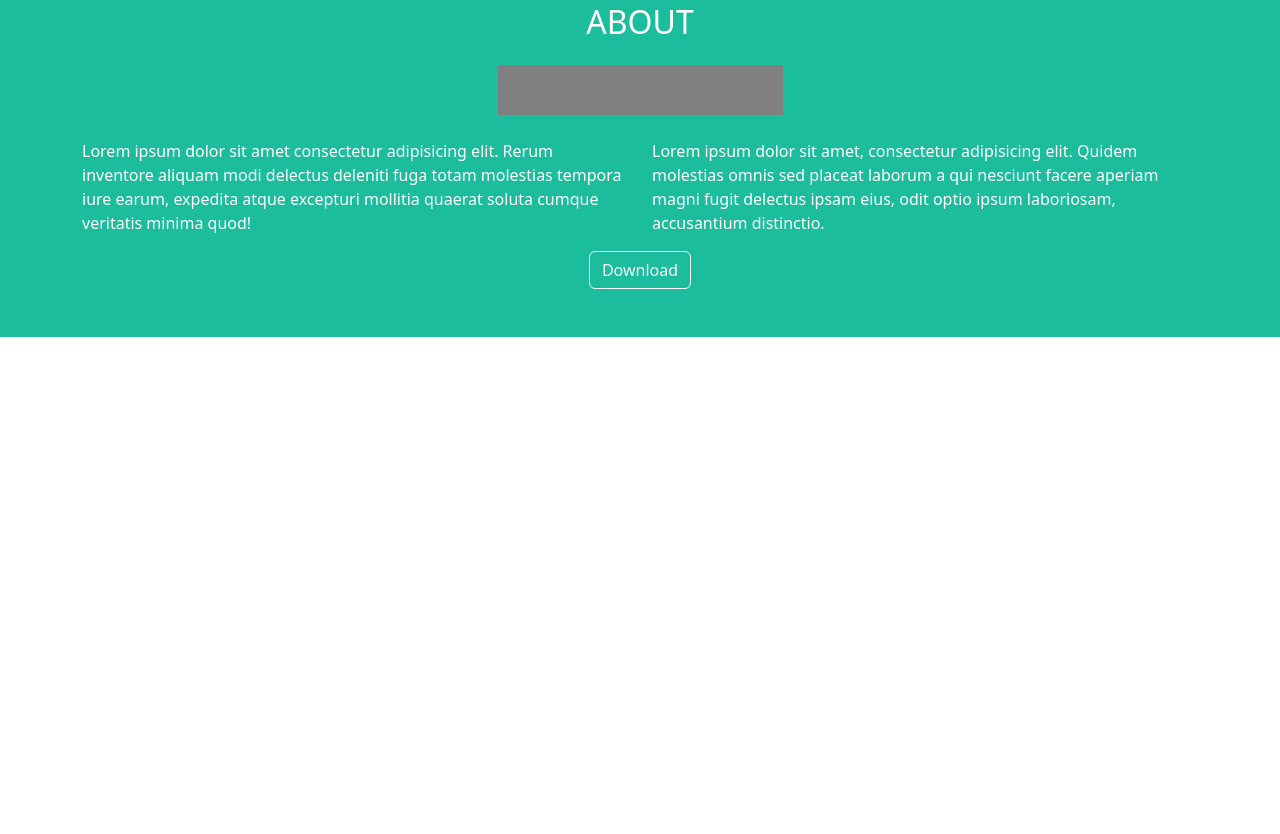
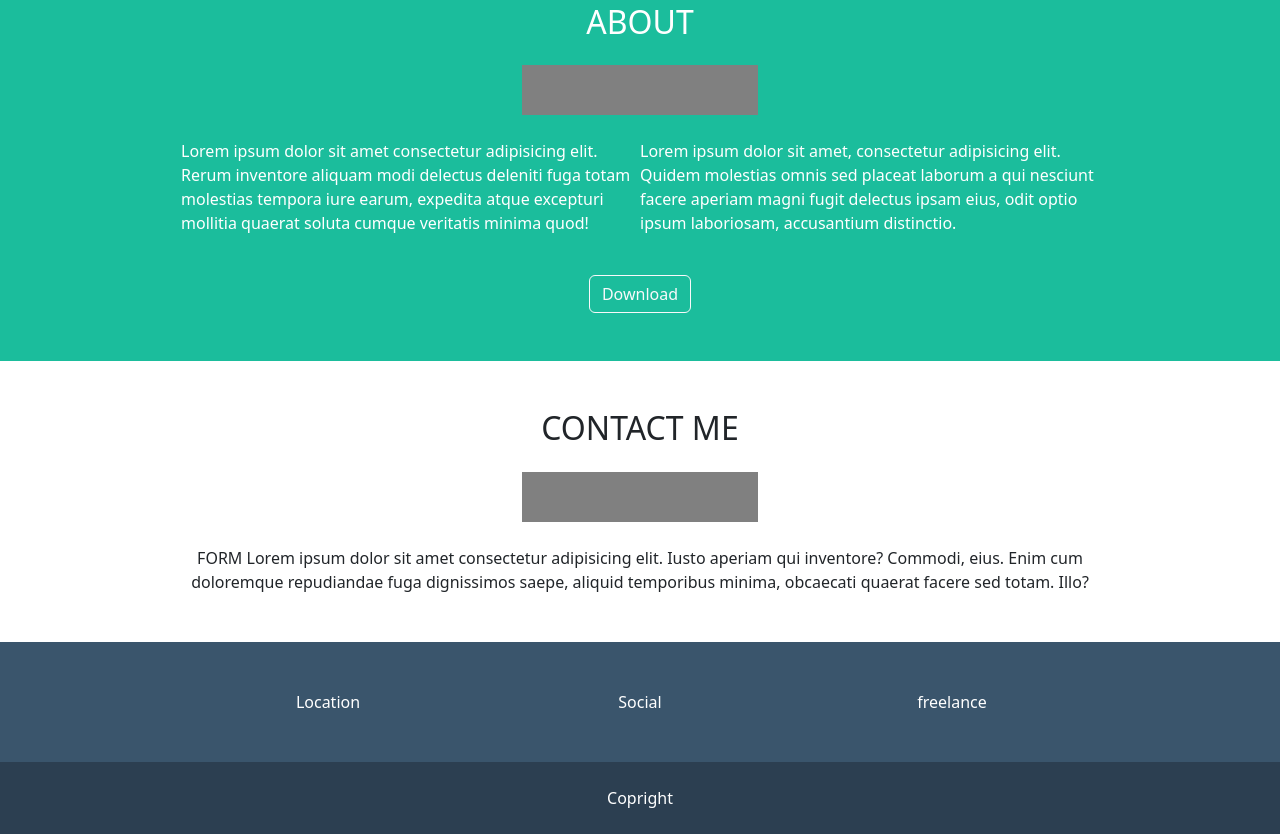
Before and after one commit to lucafranzoi98/html-css-bootstrap-freelancer, a plain HTML site: page index.html in a window 1280 px wide. Shown: the part 1398-2232 px from the top of the page. Before the commit the page ends 1735 px from the top, so only its background shows below. Drawn offline with nearby package versions, Linux system fonts and the light colour scheme; a web font is replaced by a local one.

Commit message:
add last section and footer

```diff
--- a/assets/css/style.css
+++ b/assets/css/style.css
@@ -1,5 +1,13 @@
 .debug header{
     height: 75px;
+}
+
+.debug footer .top{
+    background-color: var(--secondary-light);
+}
+
+.debug footer .bottom{
+    background-color: var(--secondary);
 }
 
 .debug .star{
@@ -14,7 +22,7 @@
     --font-family: 'Helvetica', sans-serif;
     --primary: #1bbd9c;
     --secondary: #2c3f51;
-
+    --secondary-light: #3a556c;
 }
 
 header{
--- a/index.html
+++ b/index.html
@@ -58,20 +58,49 @@
         </section>
 
         <section class="container-fluid bg_p py-5 text-white text-center">
-            <div class="container-lg">
+            <div class="container-lg w-75">
                 <h2 class="text-uppercase">About</h2>
                 <div class="row my-4">
                     <div class="star"></div>
                 </div>
-                <div class="row text-start mb-3">
-                    <div class="col">Lorem ipsum dolor sit amet consectetur adipisicing elit. Rerum inventore aliquam modi delectus deleniti fuga totam molestias tempora iure earum, expedita atque excepturi mollitia quaerat soluta cumque veritatis minima quod!</div>
+                <div class="d-md-flex text-start mb-3">
+                    <div class="col mb-4">Lorem ipsum dolor sit amet consectetur adipisicing elit. Rerum inventore aliquam modi delectus deleniti fuga totam molestias tempora iure earum, expedita atque excepturi mollitia quaerat soluta cumque veritatis minima quod!</div>
                     <div class="col">Lorem ipsum dolor sit amet, consectetur adipisicing elit. Quidem molestias omnis sed placeat laborum a qui nesciunt facere aperiam magni fugit delectus ipsam eius, odit optio ipsum laboriosam, accusantium distinctio.</div>
                 </div>
                 <div class="btn btn-outline-light">Download</div>
             </div>
         </section>
 
+        <section class="container-fluid py-5 text-center">
+            <div class="container-lg w-75">
+                <h2 class="text-uppercase">Contact Me</h2>
+                <div class="row my-4">
+                    <div class="star"></div>
+                </div>
+                <div>FORM Lorem ipsum dolor sit amet consectetur adipisicing elit. Iusto aperiam qui inventore? Commodi, eius. Enim cum doloremque repudiandae fuga dignissimos saepe, aliquid temporibus minima, obcaecati quaerat facere sed totam. Illo?</div>
+            </div>
+        </section>
     </main>
+
+    <footer class="text-center text-white">
+        <div class="top pt-5">
+            <div class="container-lg w-75 d-md-flex">
+                <div class="col location mb-5">
+                    Location
+                </div>
+                <div class="col social mb-5">
+                    Social
+                </div>
+                <div class="col freelance pb-5">
+                    freelance
+                </div>
+            </div>
+        </div>
+        <div class="bottom py-4">
+            Copright
+        </div>
+        </div>
+    </footer>
 
     <script src="https://cdn.jsdelivr.net/npm/bootstrap@5.3.0/dist/js/bootstrap.bundle.min.js" integrity="sha384-geWF76RCwLtnZ8qwWowPQNguL3RmwHVBC9FhGdlKrxdiJJigb/j/68SIy3Te4Bkz" crossorigin="anonymous"></script>
   </body>
```
